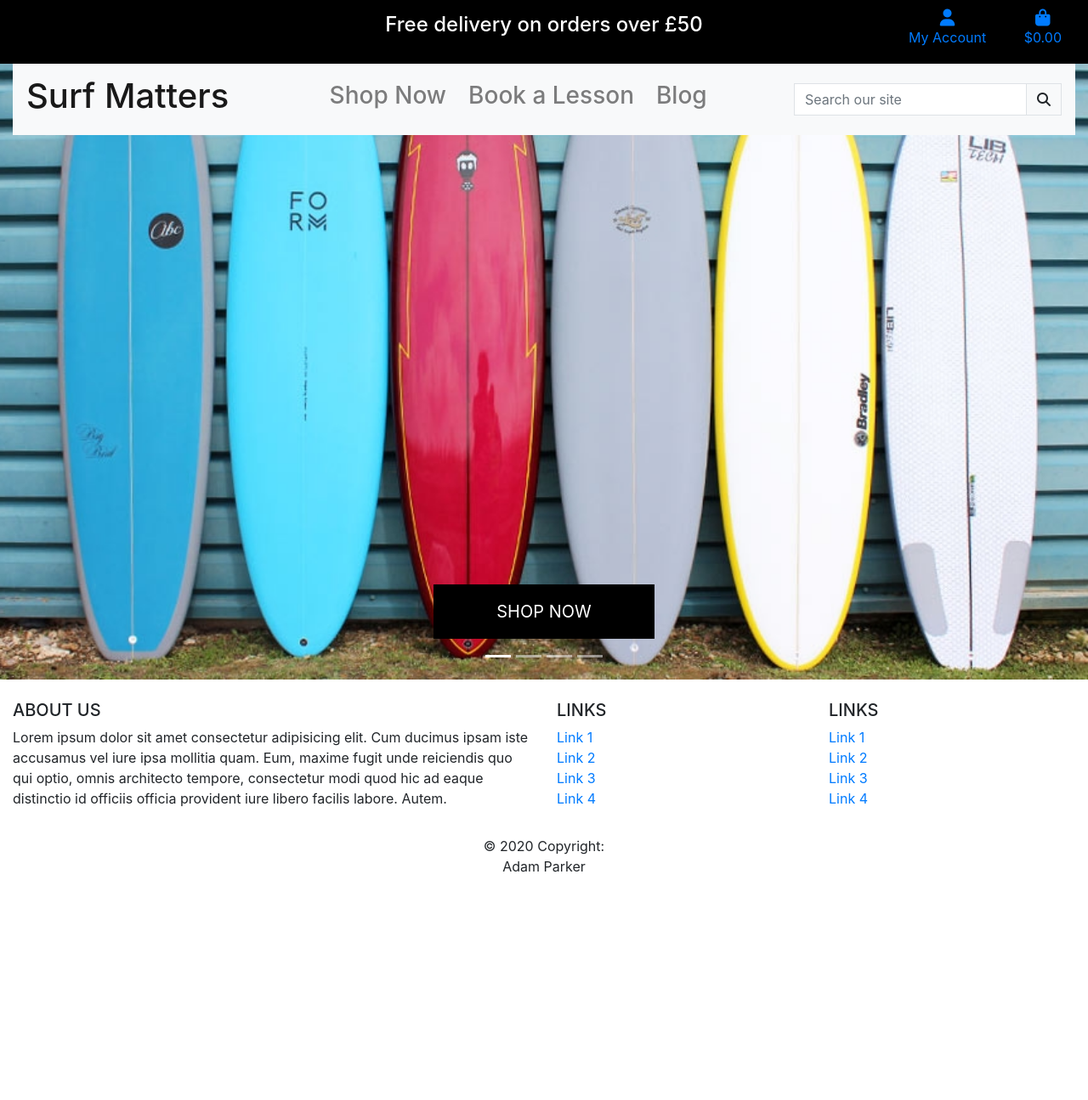
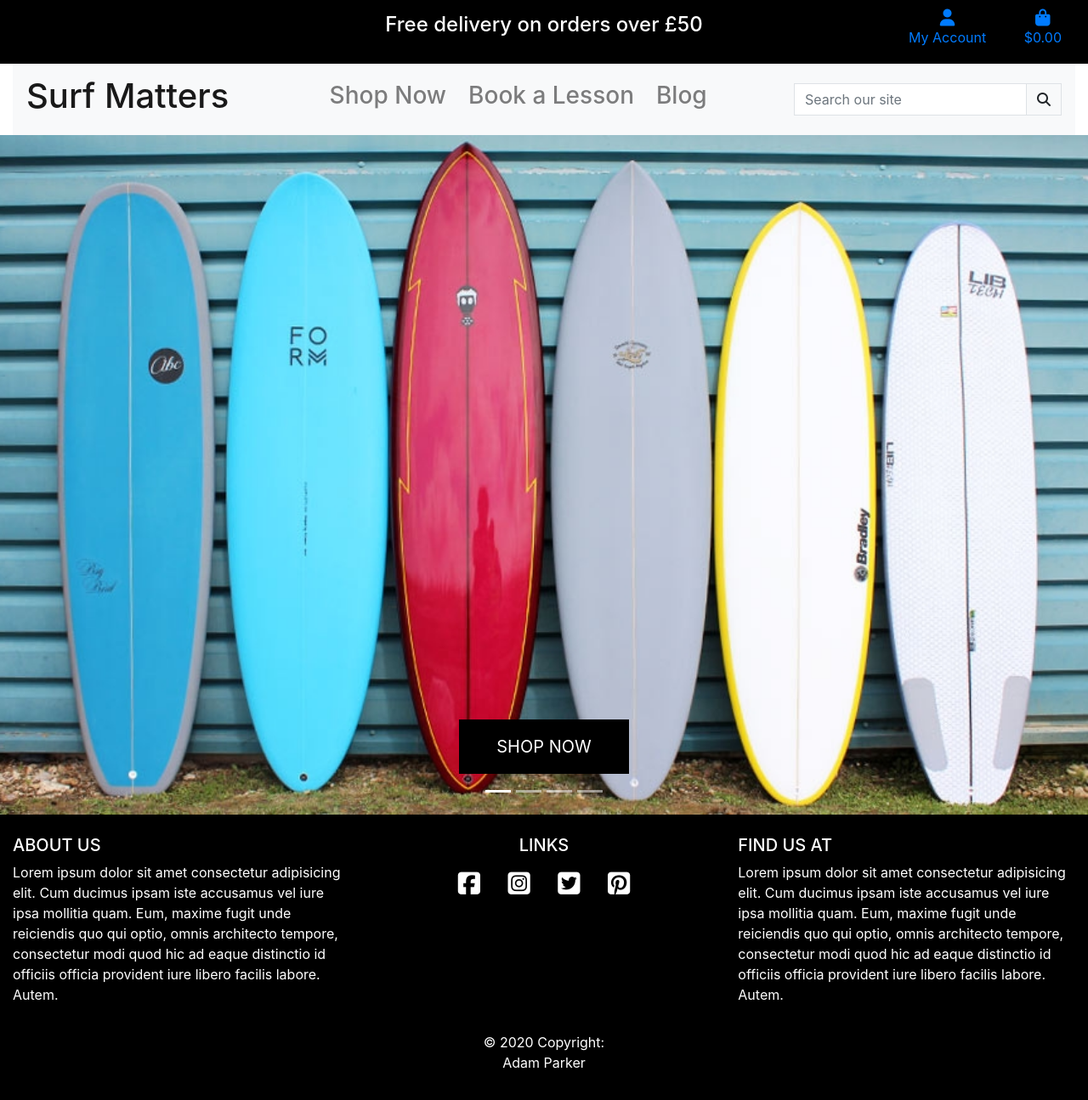
Before and after one commit to Code-Institute-Submissions/Surf_Matters, a Django app: page / in a window 1280 px wide. Shown: the whole page at 85% size. Before the commit the page ends 1027 px from the top, so only its background shows below. Run offline with Django 3.2, Linux system fonts and the light colour scheme; some libraries are stand-ins or nearby versions.

Commit message:
Add social links and lorem text to footer

```diff
--- a/static/css/base.css
+++ b/static/css/base.css
@@ -37,7 +37,7 @@
 .shop-now-button {
     background: black;
     color: white;
-    min-width: 260px;
+    min-width: 200px;
 }
 
 .full-screen {
@@ -45,3 +45,16 @@
   background-position: center;
   background-repeat: no-repeat;
 }
+
+.social-links {
+    font-size: 30px;
+    padding: 10px;
+    color: white;
+    }
+.page-footer {
+    background-color: black;
+}
+
+.footer-text {
+    color: white;
+}
--- a/templates/base.html
+++ b/templates/base.html
@@ -25,7 +25,7 @@
   </head>
   <body>
 
-    <header class="container-fluid fixed-top">
+    <header class="container-fluid">
         <div class="row text-center">
             <div class="col-sm-12 col-md-4 text-white top-banner d-sm-none d-md-block"></div>
             <div class="col-sm-12 col-md-4 text-white top-banner">
@@ -136,56 +136,51 @@
 
     {% block page_footer %}
         <!-- Footer taken from https://mdbootstrap.com/docs/b4/jquery/navigation/footer/ -->
-        <footer class="page-footer font-small blue pt-4">
+        <footer class="page-footer pt-4">
 
             <!-- Footer Links -->
             <div class="container-fluid text-center text-md-left">
                 <div class="row">
-                    <div class="col-md-6 mt-md-0 mt-3">
-                        <h5 class="text-uppercase">About Us</h5>
-                        <p>Lorem ipsum dolor sit amet consectetur adipisicing elit. Cum ducimus ipsam iste accusamus vel iure ipsa mollitia quam. Eum, maxime fugit unde reiciendis quo qui optio, omnis architecto tempore, consectetur modi quod hic ad eaque distinctio id officiis officia provident iure libero facilis labore. Autem.</p>
+                    <div class="col-md-4 mt-md-0 mt-3">
+                        <h5 class="text-uppercase footer-text">About Us</h5>
+                        <p class="footer-text">Lorem ipsum dolor sit amet consectetur adipisicing elit. Cum ducimus ipsam iste accusamus vel iure ipsa mollitia quam. Eum, maxime fugit unde reiciendis quo qui optio, omnis architecto tempore, consectetur modi quod hic ad eaque distinctio id officiis officia provident iure libero facilis labore. Autem.</p>
                     </div>
                     <hr class="clearfix w-100 d-md-none pb-3">
-                    <div class="col-md-3 mb-md-0 mb-3">
-                        <h5 class="text-uppercase">Links</h5>
-                        <ul class="list-unstyled">
-                            <li>
-                                <a href="#!">Link 1</a>
+                    <div class="col-md-4 mb-md-0 mb-3 text-center">
+                        <h5 class="text-uppercase footer-text">Links</h5>
+                        <ul class="list-inline">
+                            <li class="list-inline-item">
+                                <a href="" target="_blank">
+                <i class="fab fa-facebook-square social-links"></i>
+                </a>
                             </li>
-                            <li>
-                                <a href="#!">Link 2</a>
+                            <li class="list-inline-item">
+                                <a href="" target="_blank">
+                <i class="fab fa-instagram-square social-links"></i>
+                </a>
                             </li>
-                            <li>
-                                <a href="#!">Link 3</a>
+                            <li class="list-inline-item">
+                                <a href="" target="_blank">
+                <i class="fab fa-twitter-square social-links"></i>
+                </a>
                             </li>
-                            <li>
-                                <a href="#!">Link 4</a>
+                            <li class="list-inline-item">
+                                <a href="" target="_blank">
+                <i class="fab fa-pinterest-square social-links"></i>
+                </a>
                             </li>
                         </ul>
                     </div>
-                    <div class="col-md-3 mb-md-0 mb-3">
-                        <h5 class="text-uppercase">Links</h5>
-                        <ul class="list-unstyled">
-                            <li>
-                                <a href="#!">Link 1</a>
-                            </li>
-                            <li>
-                                <a href="#!">Link 2</a>
-                            </li>
-                            <li>
-                                <a href="#!">Link 3</a>
-                            </li>
-                            <li>
-                                <a href="#!">Link 4</a>
-                            </li>
-                        </ul>
+                    <div class="col-md-4 mt-md-0 mt-3">
+                        <h5 class="text-uppercase footer-text">Find Us at</h5>
+                        <p class="footer-text">Lorem ipsum dolor sit amet consectetur adipisicing elit. Cum ducimus ipsam iste accusamus vel iure ipsa mollitia quam. Eum, maxime fugit unde reiciendis quo qui optio, omnis architecto tempore, consectetur modi quod hic ad eaque distinctio id officiis officia provident iure libero facilis labore. Autem.</p>
                     </div>
                 </div>
             </div>
 
 
   <!-- Copyright -->
-  <div class="footer-copyright text-center py-3">© 2020 Copyright:
+  <div class="footer-text text-center py-3">© 2020 Copyright:
     <p>Adam Parker</p>
   </div>
   <!-- Copyright -->
```
